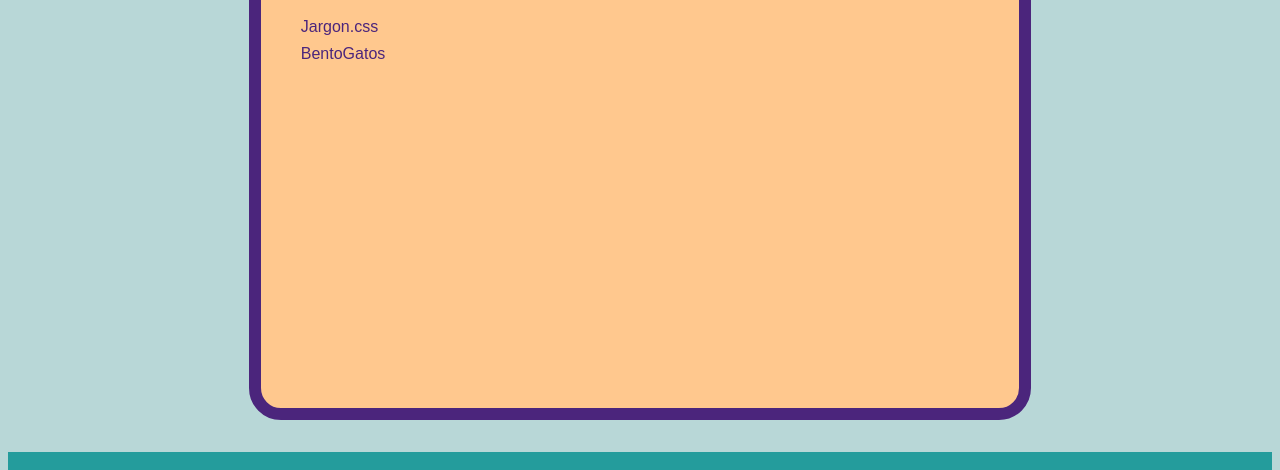
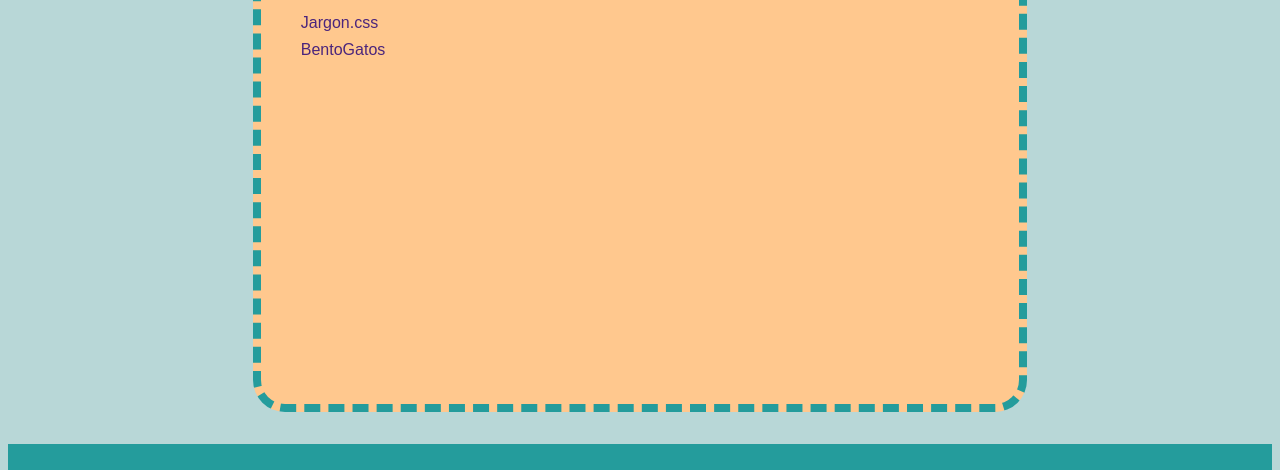
Before and after one commit to rolopez98/ProyectoCurso, a plain HTML site: page index.html in a window 1280 px wide. Shown: the part 211-681 px from the top of the page. Drawn offline with Linux system fonts and the light colour scheme.

Commit message:
principal.css

```diff
--- a/principal.css
+++ b/principal.css
@@ -28,7 +28,8 @@ h2{
 main{
     width: 60%;
     margin: 0 auto;
-    border: 12px solid #4b257c;
+    border: 8px solid #249c9c ;
+    border-style: dashed;
     min-height: 60vh;
     border-radius: 2rem;
     background-color: #ffc88e;
```
Also changed, not shown: index.html (+1 -0 lines).
